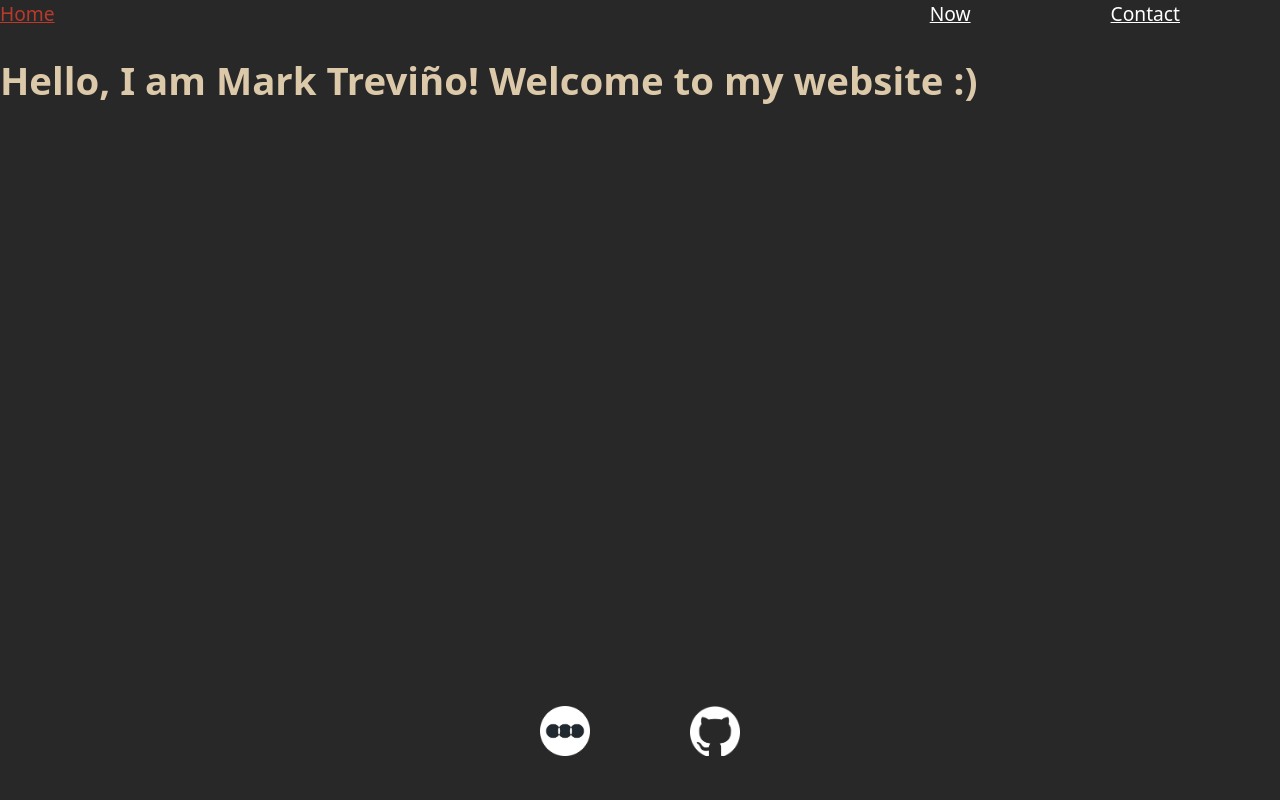
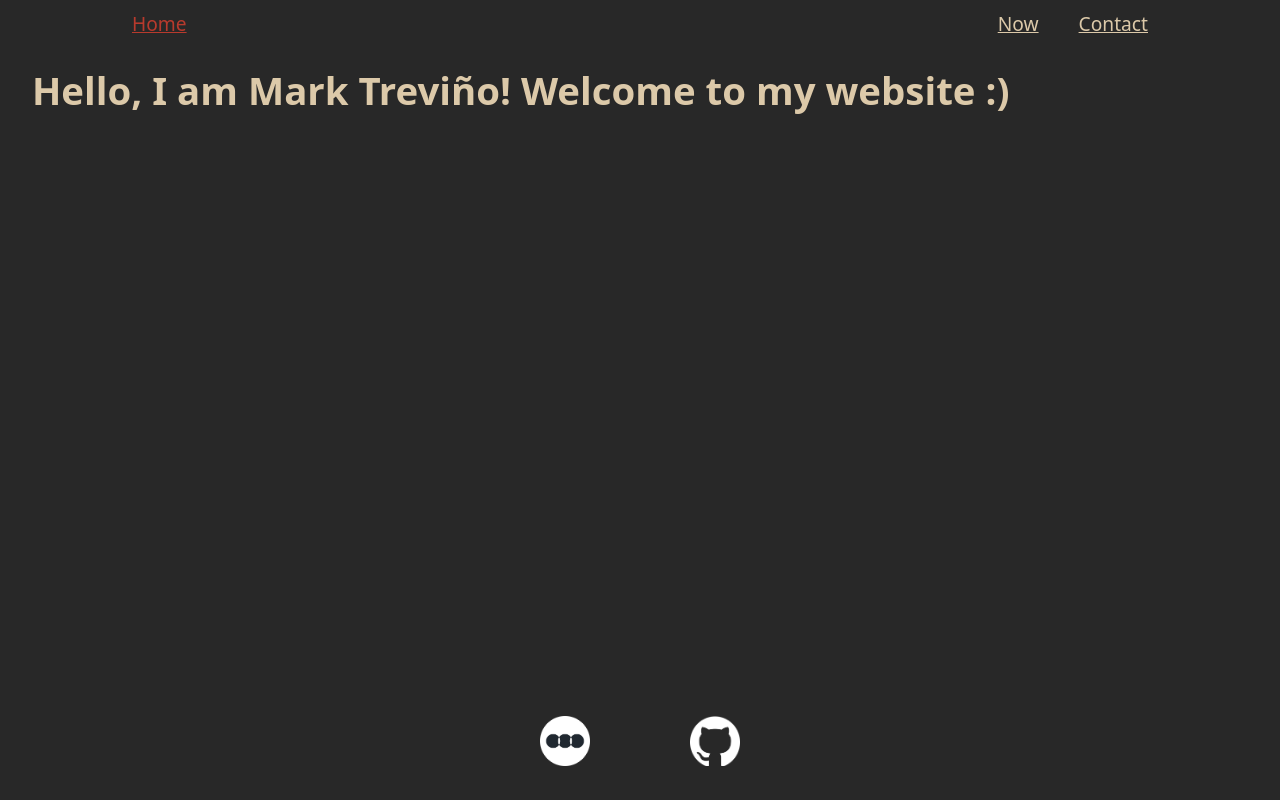
Before and after one commit to matrev/personal-website, a Next.js app: page / in a window 1280 px wide. Built offline with nearby package versions, Linux system fonts and the light colour scheme.

Commit message:
updating styling and a11y

```diff
--- a/src/components/footer.tsx
+++ b/src/components/footer.tsx
@@ -5,10 +5,10 @@ import Link from 'next/link';
 export default function Footer() {
   return <footer>
       <Link href="https://boxd.it/MfSz" target="_blank" rel='noopener noreferrer'>
-        <Image src="/letterboxd-decal-dots-neg-mono-500px.png" alt="logo" width={50} height={50} />
+        <Image src="/letterboxd-decal-dots-neg-mono-500px.png" alt="Letterboxd Logo" width={50} height={50} />
       </Link>
       <Link href="https://github.com/matrev" target="_blank" rel='noopener noreferrer'>
-        <Image src="/github-mark-white.png" alt="logo" width={50} height={50} />
+        <Image src="/github-mark-white.png" alt="GitHub Logo" width={50} height={50} />
       </Link>
     </footer>
 }
--- a/src/components/navbar.tsx
+++ b/src/components/navbar.tsx
@@ -5,10 +5,10 @@ import { usePathname } from 'next/navigation';
 export default function Navbar() {
   const pathname = usePathname();
   return <header>
-      <Link href="/" className={pathname === "/" ? 'selectedLink' : ''}>Home</Link>
+      <Link href="/" className={pathname === "/" ? 'selectedLink' : 'navLink'}>Home</Link>
       <div className="pageNameNav">
-          <Link href="/now" className={pathname === "/now" ? 'selectedLink' : ''}>Now</Link>
-          <Link href="/contact" className={pathname === "/contact" ? 'selectedLink' : ''}>Contact</Link>
+          <Link href="/now" className={pathname === "/now" ? 'selectedLink' : 'navLink'}>Now</Link>
+          <Link href="/contact" className={pathname === "/contact" ? 'selectedLink' : 'navLink'}>Contact</Link>
       </div>
     </header>
 }
--- a/src/styles/global.css
+++ b/src/styles/global.css
@@ -42,22 +42,42 @@ a {
 
 a:hover, .selectedLink {
   color: var(--highlighted-text);
+  font-size: 1.2rem;
+  line-height: 1.8rem;
+  font-family: var(--font-family);
+  margin: 0;
+}
+
+.navLink {
+  color: var(--text-color);
+  font-size: 1.2rem;
+  line-height: 1.8rem;
+  font-family: var(--font-family);
+  margin: 0;
 }
 
 
 .pageNameNav {
   display: flex;
-  gap: 140px;
-  margin-right: 100px;
+  gap: 40px;
 }
 
+
 header {
+  margin-top: 10px;
   height: 5vh;
+  margin-right: 100px;
+  margin-left: 100px;
+}
+
+body {
+  width: 95vw;
+  margin-left: auto;
+  margin-right: auto;
 }
 
 main {
   height: 80vh;
-  width: 95vw;
 }
 
 footer {
```
